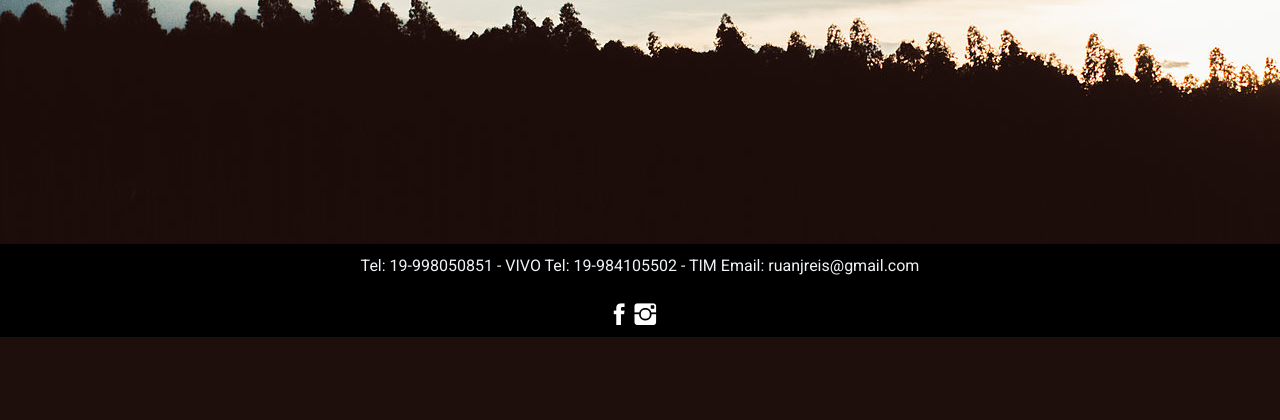
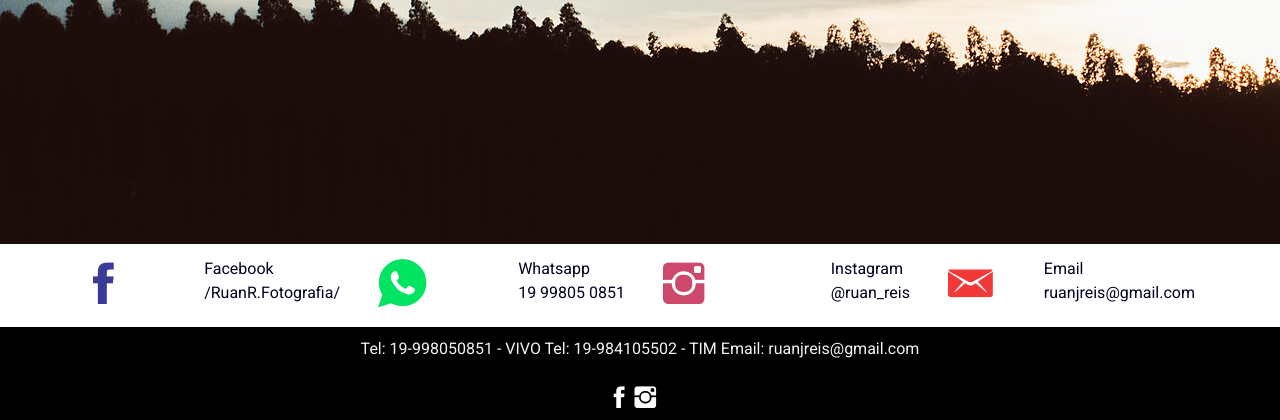
Before and after one commit to GabrielCoelho/ruanreisf, a WordPress theme: template pagina-contato.php in a window 1280 px wide. Shown: the part 642-1062 px from the top of the page. Before the commit the page ends 979 px from the top, so only its background shows below. Run offline with PHP 8.4 and a stand-in for WordPress, Linux system fonts and the light colour scheme; the site name, menu and one post (Sample post) are stand-ins, and other content is empty; some libraries are stand-ins or nearby versions; some web fonts are replaced.

Commit message:
Adição da barra com as informações sociais do cliente

```diff
--- a/assets/css/componentes.css
+++ b/assets/css/componentes.css
@@ -315,3 +315,43 @@ span.texto-contato{
     font-family: 'Pacifico', hand;
     font-size: 3em;
 }
+
+.barra-social{
+    background: #ffffff;
+    color: #000000;
+}
+
+.barra-social .float-right{
+    margin-top: 5%;
+}
+
+.barra-social i{
+    font-size: 3.45em;
+}
+
+.barra-social a,
+.barra-social a .float-right{
+    text-decoration: none;
+    color: #000222;
+}
+
+.barra-social a:hover,
+.barra-social a:hover .float-right{
+    color: #A2230A;
+}
+
+.barra-social i.ion-social-facebook{
+    color: #393b96;
+}
+
+.barra-social i.ion-social-whatsapp{
+    color: #00e462;
+}
+
+.barra-social i.ion-social-instagram{
+    color: #cd486b;
+}
+
+.barra-social i.ion-email{
+    color: #f33838;
+}
--- a/pagina-contato.php
+++ b/pagina-contato.php
@@ -5,10 +5,68 @@ get_header();
 
 <div class="bg-contato-box">
     <div class="container">
-        <span class="texto-contato">
+        <span class="texto-contato animated fadeInRight">
             Sua história merece ser eternizada!
         </span>
     </div>
 </div>
+<div class="barra-social">
+    <div class="container">
+        <div class="row">
+            <!-- Facebook -->
+            <div class="col-md-3">
+                <a href="http://facebook.com/RuanR.Fotografia/" target="_blank">
+                    <div class="float-left mx-2">
+                        <i class="ion-social-facebook"></i>
+                    </div>
+                    <div class="float-right">
+                        Facebook
+                        <br> /RuanR.Fotografia/
+                    </div>
+                </a>
+            </div>
+            <!-- Fim Facebook -->
+            <!-- WhatsApp -->
+            <div class="col-md-3">
+                <a href="tel:19998050851">
+                    <div class="float-left mx-2">
+                        <i class="ion-social-whatsapp"></i>
+                    </div>
+                    <div class="float-right">
+                        Whatsapp
+                        <br> 19 99805 0851
+                    </div>
+                </a>
+            </div>
+            <!-- Fim Whatsapp -->
+            <!-- Instagram -->
+            <div class="col-md-3">
+                 <a href="http://instagram.com/ruan_reis/" target="_blank">
+                    <div class="float-left mx-2">
+                        <i class="ion-social-instagram"></i>
+                    </div>
+                    <div class="float-right">
+                        Instagram
+                        <br> @ruan_reis
+                    </div>
+                </a>
+            </div>
+            <!-- Fim Instagram -->
+            <!-- Email -->
+            <div class="col-md-3">
+                <a href="mailto:ruanjreis@gmail.com">
+                    <div class="float-left mx-2">
+                        <i class="ion-email"></i>
+                    </div>
+                    <div class="float-right">
+                        Email
+                        <br> ruanjreis@gmail.com
+                    </div>
+                </a>
+            </div>
+            <!-- Fim email -->
+        </div>
+    </div>
+</div>
 
 <?php get_footer();?>
```
